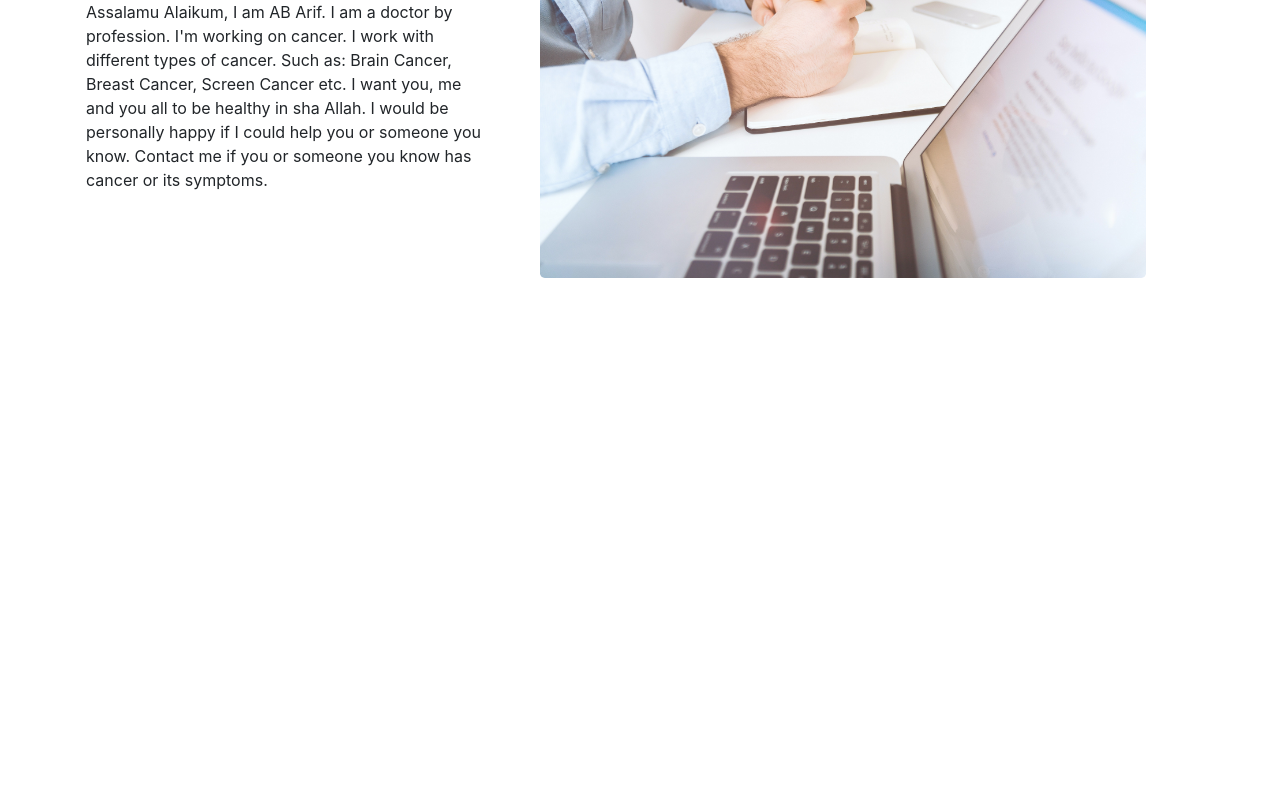
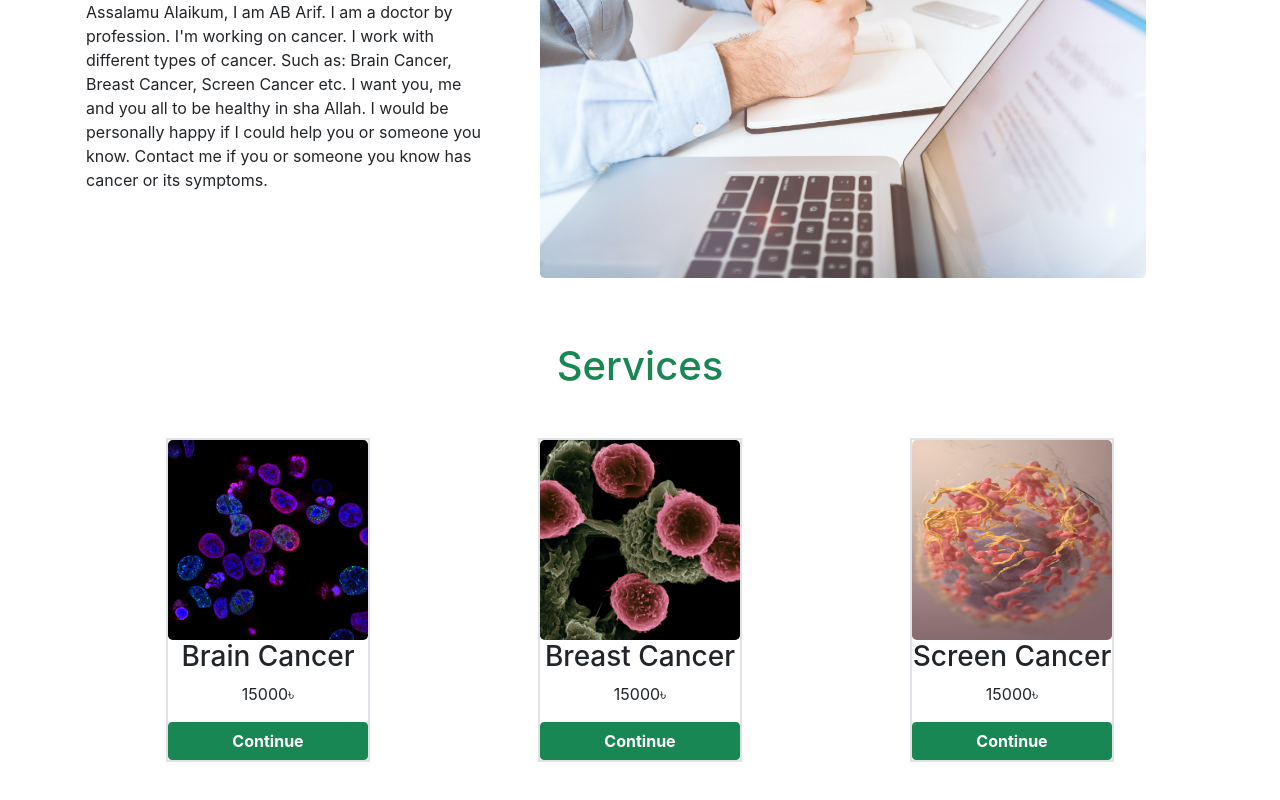
Before and after one commit to arifmia1129/doctor-khana, a React (Create React App) app: page / in a window 1280 px wide. Shown: the part 246-1046 px from the top of the page. Before the commit the page ends 800 px from the top, so only its background shows below. Built offline with nearby package versions, Linux system fonts and the light colour scheme.

Commit message:
added 3 service

```diff
--- a/src/Pages/Home/Home/Home.js
+++ b/src/Pages/Home/Home/Home.js
@@ -1,5 +1,6 @@
 import React from 'react';
 import img from "../../../img/doctor.jpg";
+import Services from '../Services/Services';
 const Home = () => {
     return (
         <div>
@@ -13,6 +14,7 @@ const Home = () => {
                     <img className='rounded-3 img-fluid' src={img} alt="" />
                 </div>
             </div>
+            <Services></Services>
         </div>
     );
 };
--- /dev/null
+++ b/src/Pages/Home/Home/Service/Service.js
@@ -0,0 +1,20 @@
+import React from 'react';
+import { Link } from 'react-router-dom';
+
+const Service = ({ service }) => {
+    const { name, price, img } = service;
+    return (
+        <div className='border border-2'>
+            <img className='rounded-3' width={200} height={200} src={img} alt="" />
+            <div className='text-center'>
+                <h3>{name}</h3>
+                <p>{price}৳</p>
+                <Link to="checkout" >
+                    <button className='btn btn-success w-100 fw-bold' >Continue</button>
+                </Link>
+            </div>
+        </div>
+    );
+};
+
+export default Service;
--- /dev/null
+++ b/src/Pages/Home/Services/Services.js
@@ -0,0 +1,27 @@
+import React from 'react';
+import can1 from "../../../img/cancer-1.jpg";
+import can2 from "../../../img/cancer-2.jpg";
+import can3 from "../../../img/cancer-3.jpg";
+import Service from '../Home/Service/Service';
+const Services = () => {
+    const services = [
+        { id: 1, name: "Brain Cancer", price: 15000, img: can1 },
+        { id: 2, name: "Breast Cancer", price: 15000, img: can2 },
+        { id: 1, name: "Screen Cancer", price: 15000, img: can3 }
+    ];
+    return (
+        <div>
+            <h1 className='text-success text-center'>Services</h1>
+            <div className='container d-md-flex justify-content-around my-5'>
+                {
+                    services.map(service => <Service
+                        key={service.id}
+                        service={service}
+                    ></Service>)
+                }
+            </div>
+        </div>
+    );
+};
+
+export default Services;
```
Also changed, not shown: src/index.css (line endings or trailing spaces).
